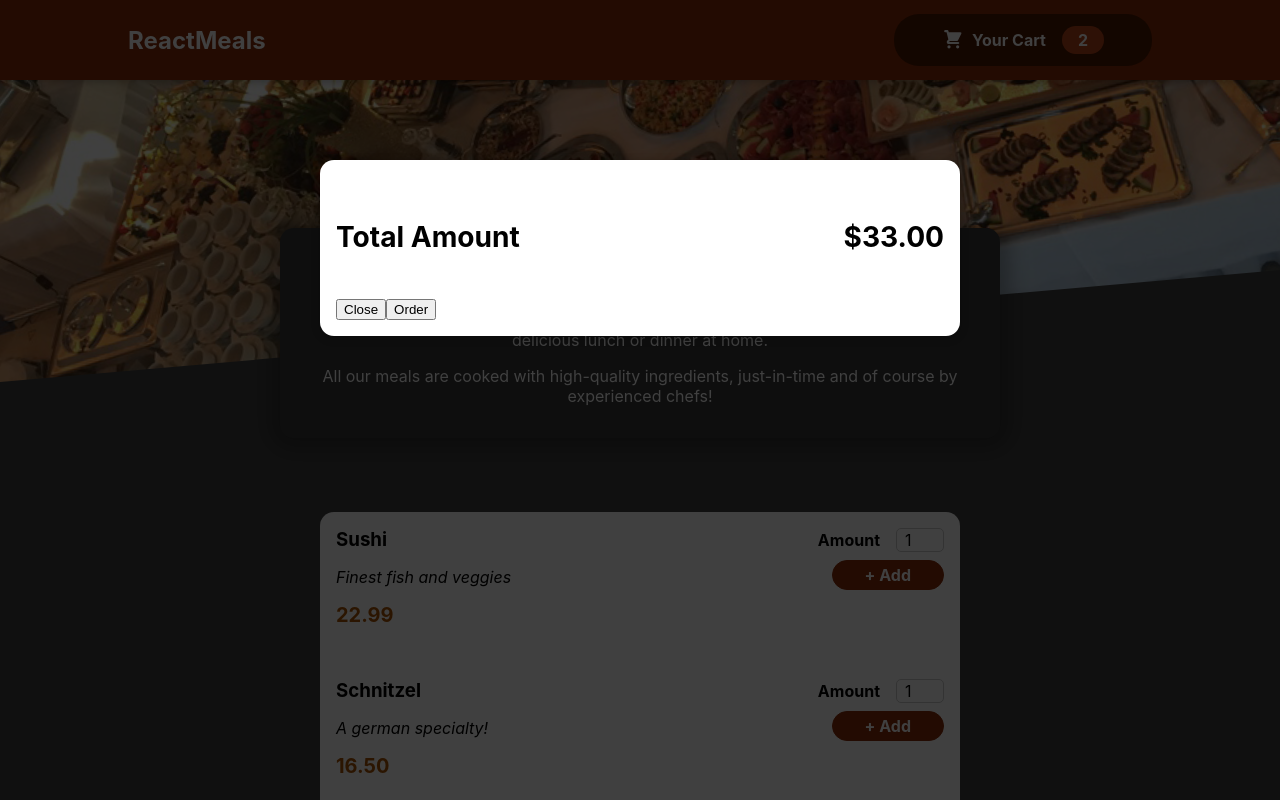
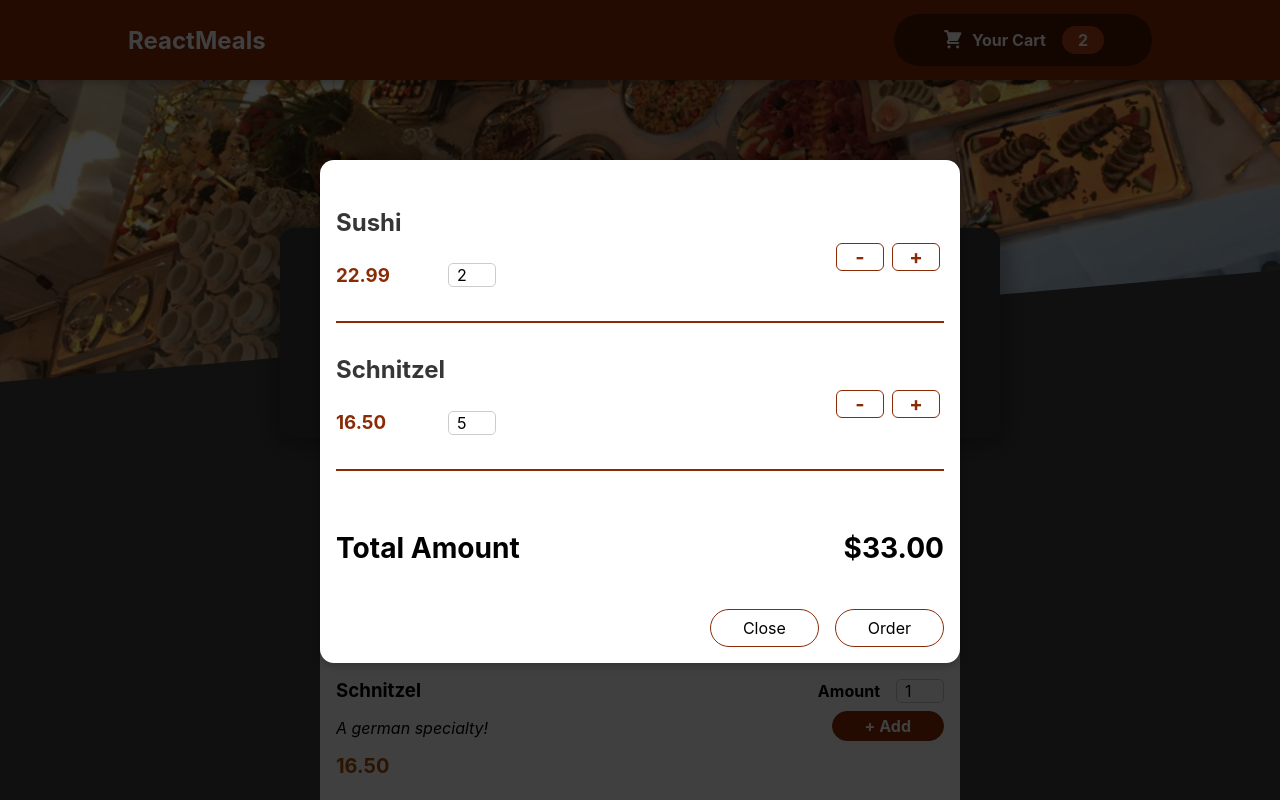
Before and after one commit to Eklipsorz/food-order-project, a React (Create React App) app: page / in a window 1280 px wide. Shown: the top 800 px of the page. Built offline with nearby package versions, Linux system fonts and the light colour scheme.

Commit message:
feat: finish cart-item and modal

```diff
--- a/src/components/Cart/Cart.js
+++ b/src/components/Cart/Cart.js
@@ -37,7 +37,7 @@ const Cart = (props) => {
         <h3>Total Amount</h3>
         <h3>$33.00</h3>
       </div>
-      <div className={styles['action']}>
+      <div className={styles['actions']}>
         <button>Close</button>
         <button>Order</button>
       </div>
--- a/src/components/Cart/CartItem.js
+++ b/src/components/Cart/CartItem.js
@@ -1,5 +1,32 @@
+import styles from './CartItem.module.css';
+import Input from '../UI/Input/Input';
 const CartItem = (props) => {
-  return <li>{props.children}</li>;
+  return (
+    <div className={styles['cart-item']}>
+      <div>
+        <h2>{props.name}</h2>
+        <div className={styles['summary']}>
+          <h3 className={styles['price']}>{props.price}</h3>
+
+          <Input
+            attr={{
+              id: props.id,
+              type: 'number',
+              min: '1',
+              max: '99',
+              step: '1',
+              defaultValue: props.amount,
+            }}
+          />
+        </div>
+      </div>
+
+      <div className={styles['actions']}>
+        <button>-</button>
+        <button>+</button>
+      </div>
+    </div>
+  );
 };
 
 export default CartItem;
--- /dev/null
+++ b/src/components/Cart/CartItem.module.css
@@ -0,0 +1,65 @@
+.cart-item {
+  display: flex;
+  justify-content: space-between;
+  align-items: center;
+  border-bottom: 2px solid #8a2b06;
+  padding: 1rem 0;
+  margin: 1rem 0;
+}
+
+.cart-item h2 {
+  margin: 0 0 0.5rem 0;
+  color: #363636;
+}
+
+.summary {
+  width: 10rem;
+  display: flex;
+  justify-content: space-between;
+  align-items: center;
+}
+
+.price {
+  font-weight: bold;
+  color: #8a2b06;
+}
+
+.amount {
+  font-weight: bold;
+  border: 1px solid #ccc;
+  padding: 0.25rem 0.75rem;
+  border-radius: 6px;
+  color: #363636;
+}
+
+.actions {
+  display: flex;
+  flex-direction: column;
+}
+
+@media (min-width: 768px) {
+  .actions {
+    flex-direction: row;
+  }
+}
+
+.cart-item button {
+  font: inherit;
+  font-weight: bold;
+  font-size: 1.25rem;
+  color: #8a2b06;
+  border: 1px solid #8a2b06;
+  width: 3rem;
+  text-align: center;
+  border-radius: 6px;
+  background-color: transparent;
+  cursor: pointer;
+  margin-left: 1rem;
+  margin: 0.25rem;
+}
+
+.cart-item button:hover,
+.cart-item button:active {
+  background-color: #8a2b06;
+  color: white;
+}
--- a/src/components/Meals/MealItemForm.module.css
+++ b/src/components/Meals/MealItemForm.module.css
@@ -13,6 +13,8 @@
   border: 1px solid #8a2b06;
   padding: 0.25rem 2rem;
   border-radius: 20px;
+  margin-top: 0.5rem;
+
   /* font or others */
   font: inherit;
   cursor: pointer;
--- a/src/components/UI/Input/Input.module.css
+++ b/src/components/UI/Input/Input.module.css
@@ -4,7 +4,6 @@
   display: flex;
   align-items: center;
   /* box model */
-  margin-bottom: 0.5rem;
   /* font or others */
 }
 
```
